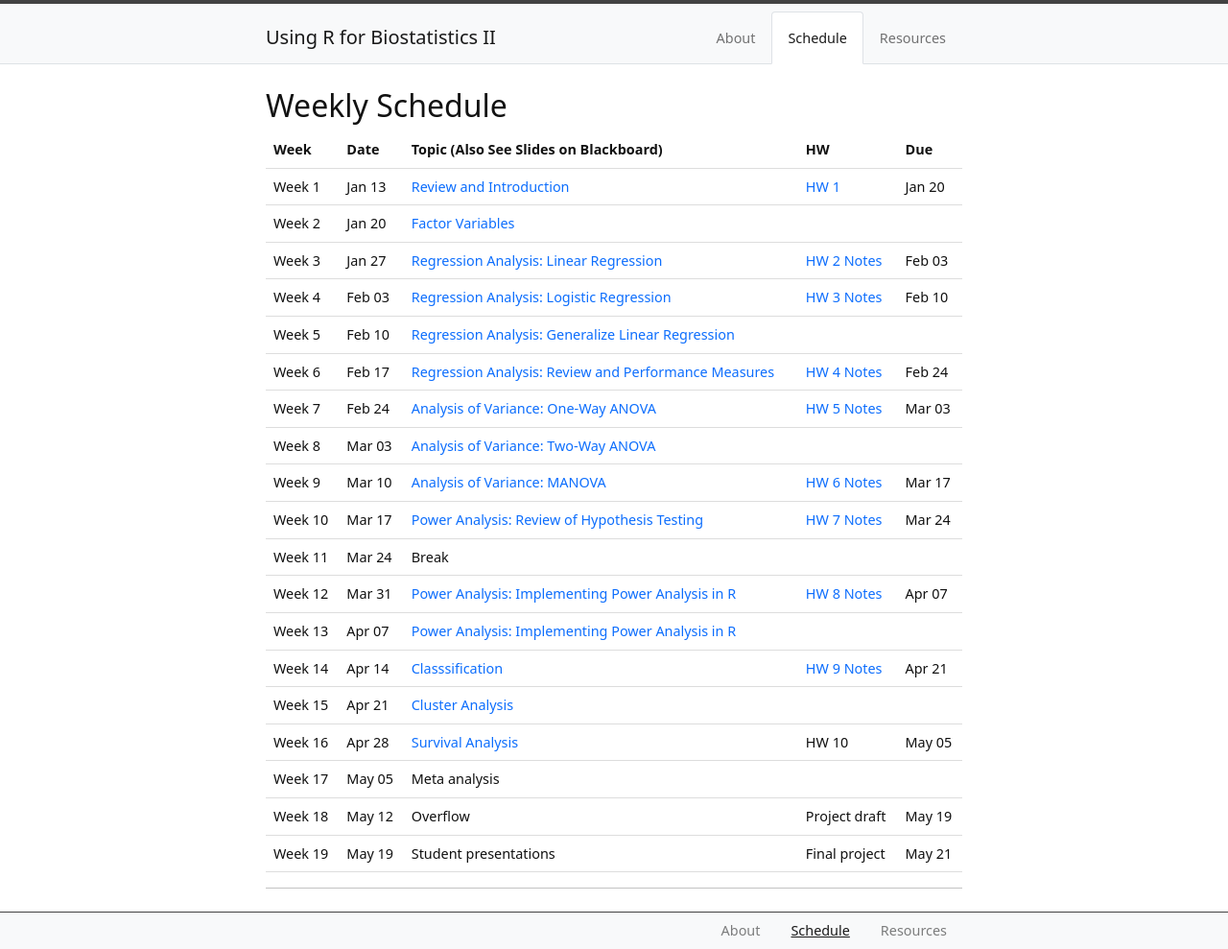
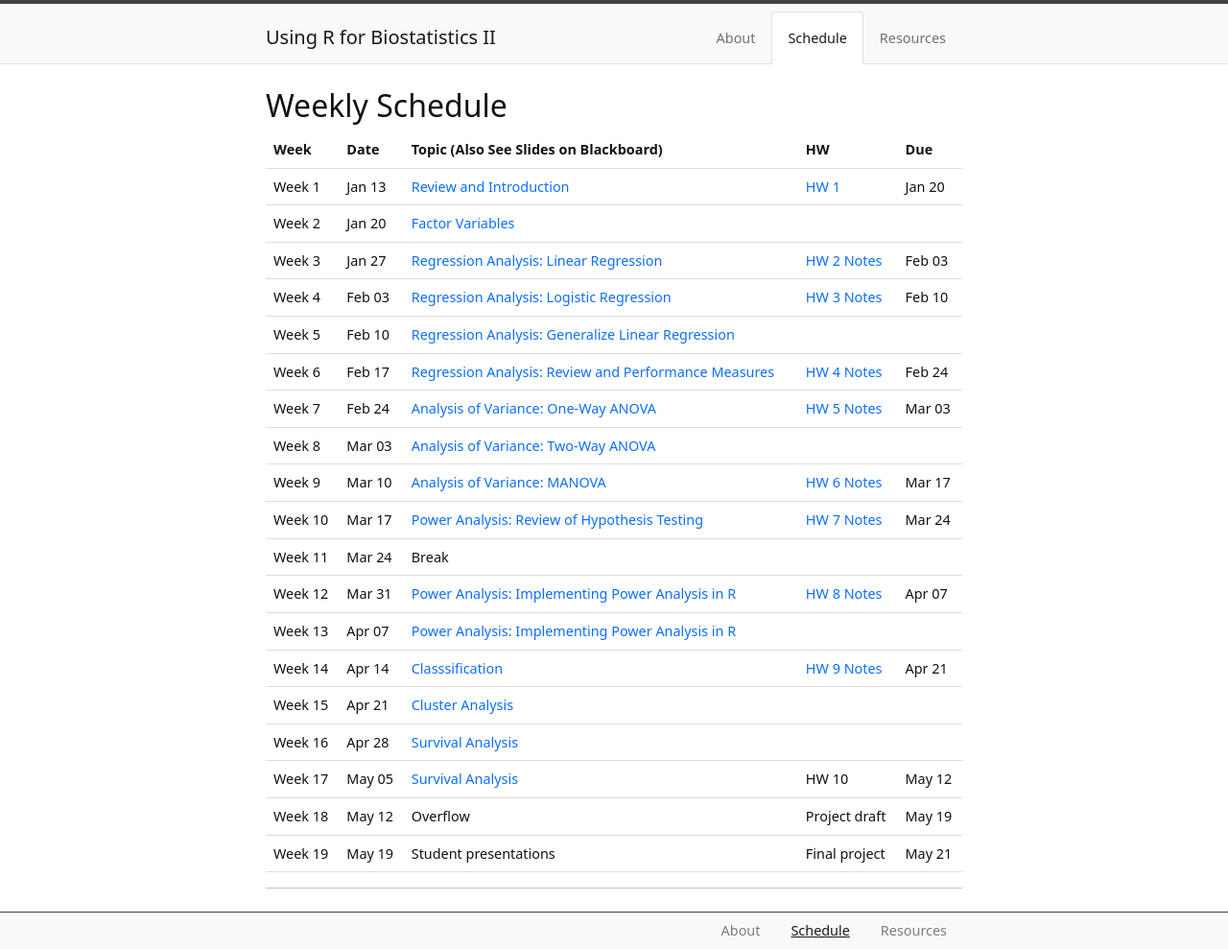
Before and after one commit to XiaoyuLiang/BIOE806-Spring2022, a Jekyll site: the page built from content/2-Schedule.md, in a window 1280 px wide. Shown: the whole page at 96% size. Built offline with Jekyll 4.4.1, drawn with Linux system fonts in a browser that asks for light colours.

Commit message:
Update 2-Schedule.md

```diff
--- a/content/2-Schedule.md
+++ b/content/2-Schedule.md
@@ -141,15 +141,15 @@ tr:hover {background-color: #D6EEEE;}
     <td>Week 16</td>
     <td>Apr 28</td>
     <td><a href="/BIOE806-Spring2022/Lecture/16-Survival-Analysis.html">Survival Analysis</a></td>
-    <td>HW 10</td>
-    <td>May 05</td>
+    <td></td>
+    <td></td>
   </tr>
     <tr>
     <td>Week 17</td>
     <td>May 05</td>
-    <td>Meta analysis</td>
-    <td></td>
-    <td></td>
+    <td><a href="/BIOE806-Spring2022/Lecture/16-Survival-Analysis.html">Survival Analysis</a></td>
+    <td>HW 10</td>
+    <td>May 12</td>
   </tr>
     <tr>
     <td>Week 18</td>
```
